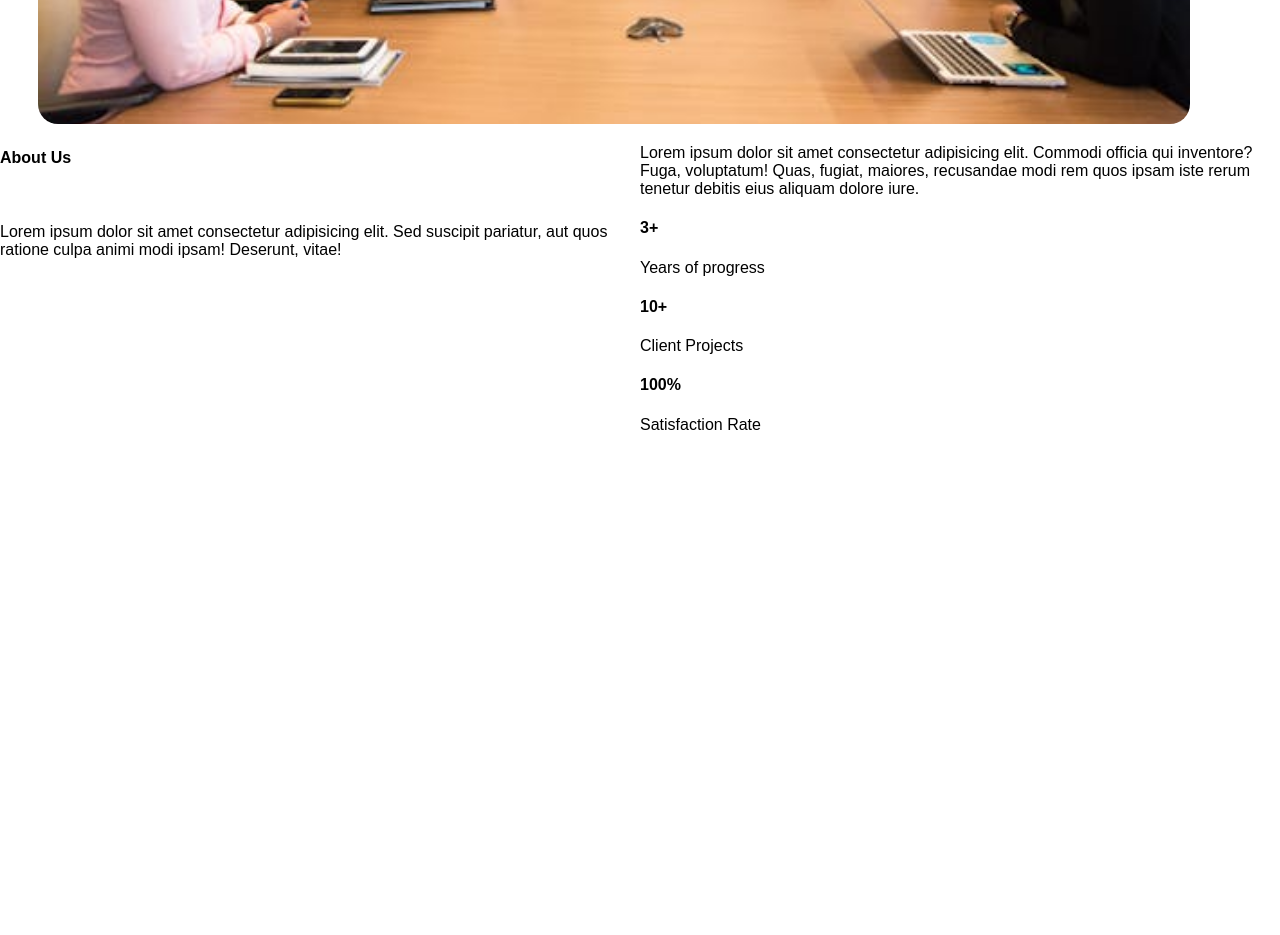
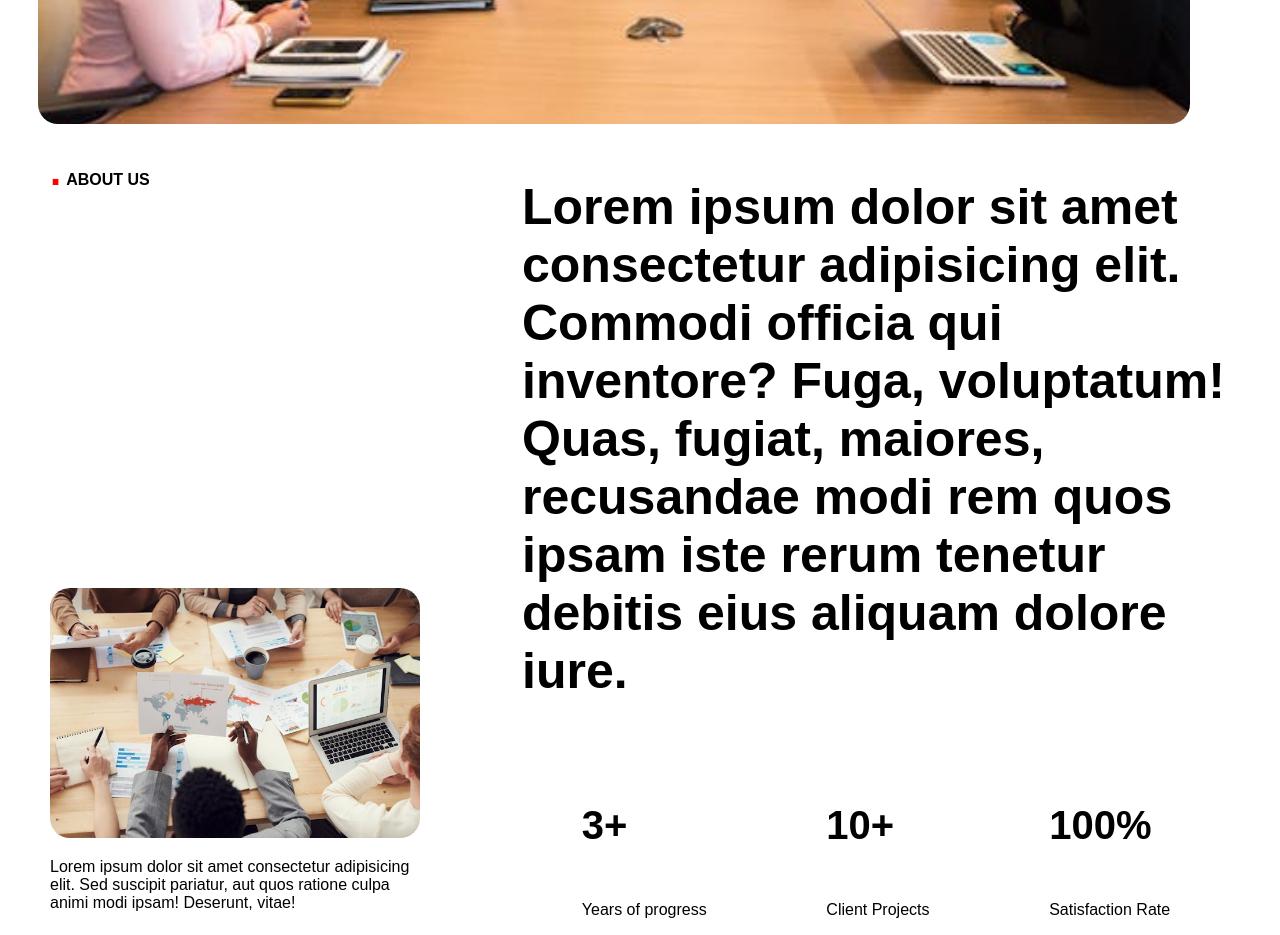
Before and after one commit to tez-hub/landing-pages, a React (Vite) app: page / in a window 1280 px wide. Shown: the part 1500-2435 px from the top of the page. Before the commit the page ends 2268 px from the top, so only its background shows below. Built offline with nearby package versions, Linux system fonts and the light colour scheme; a web font is replaced by a local one.

Commit message:
done with abot section

```diff
--- a/src/components/about/About.jsx
+++ b/src/components/about/About.jsx
@@ -1,28 +1,31 @@
 import "./about.css";
+import AboutImage from '../../assets/about.jpg'
 
 const About = () => {
     return (
         <>
         <div className="about__section">
             <div className="about__section__one">
-                <h4>About Us</h4>
+                <h4><span>.</span>About Us</h4>
                 <div className="about__section__one__details">
-                    <img src="" alt="" />
+                    <img src={AboutImage} alt="" />
                     <p>Lorem ipsum dolor sit amet consectetur adipisicing elit. Sed suscipit pariatur, aut quos ratione culpa animi modi ipsam! Deserunt, vitae!</p>
                 </div>
             </div>
+
+
             <div className="about__section__two">
-                <p>Lorem ipsum dolor sit amet consectetur adipisicing elit. Commodi officia qui inventore? Fuga, voluptatum! Quas, fugiat, maiores, recusandae modi rem quos ipsam iste rerum tenetur debitis eius aliquam dolore iure.</p>
+                <p className="about__p">Lorem ipsum dolor sit amet consectetur adipisicing elit. Commodi officia qui inventore? Fuga, voluptatum! Quas, fugiat, maiores, recusandae modi rem quos ipsam iste rerum tenetur debitis eius aliquam dolore iure.</p>
                 <div className="about__section__two__statistics">
                     <div className="stat_one">
                         <h4>3+</h4>
                         <p>Years of progress</p>
                     </div>
-                    <div className="stat_two">
+                    <div className="stat_one">
                         <h4>10+</h4>
                         <p>Client Projects</p>
                     </div>
-                    <div className="stat_three">
+                    <div className="stat_one">
                         <h4>100%</h4>
                         <p>Satisfaction Rate</p>
                     </div>
--- a/src/components/about/about.css
+++ b/src/components/about/about.css
@@ -1,12 +1,66 @@
 .about__section{
+    margin-left: 50px;
+    margin-right: 50px;
     display: flex;
-    height: 80vh;
+    height: 100vh;
 
     .about__section__one{
-        width: 50%;
+        display: flex;
+        flex-direction: column;
+        justify-content: space-between;
+
+        h4{
+            text-transform: uppercase;
+
+            span{
+                font-size: 40px;
+                color: red;
+                margin-right: 5px;
+            }
+        }
+        width: 40%;
+
+
+        .about__section__one__details{
+
+            img{
+               height: 250px;
+               width: 370px;
+               border-radius: 20px;
+           }
+
+           p{
+            width: 370px;
+           }
+        }
     }
 
     .about__section__two{
-        width: 50%;
+        width: 60%;
+        display: flex;
+        flex-direction: column;
+        justify-content: space-between;
+
+        .about__p{
+            font-size: 50px;
+            font-weight: bold;
+        }
+
+        .about__section__two__statistics{
+            display: flex;
+            justify-content: space-around;
+
+            .stat_one{
+                h4{
+                    font-size: 40px;
+                }
+            }
+
+            .stat__two{
+                h4{
+                    font-size: 60px;
+                }
+            }
+        }
     }
 }
```
Also changed, not shown: src/assets/about.jpg (added).
